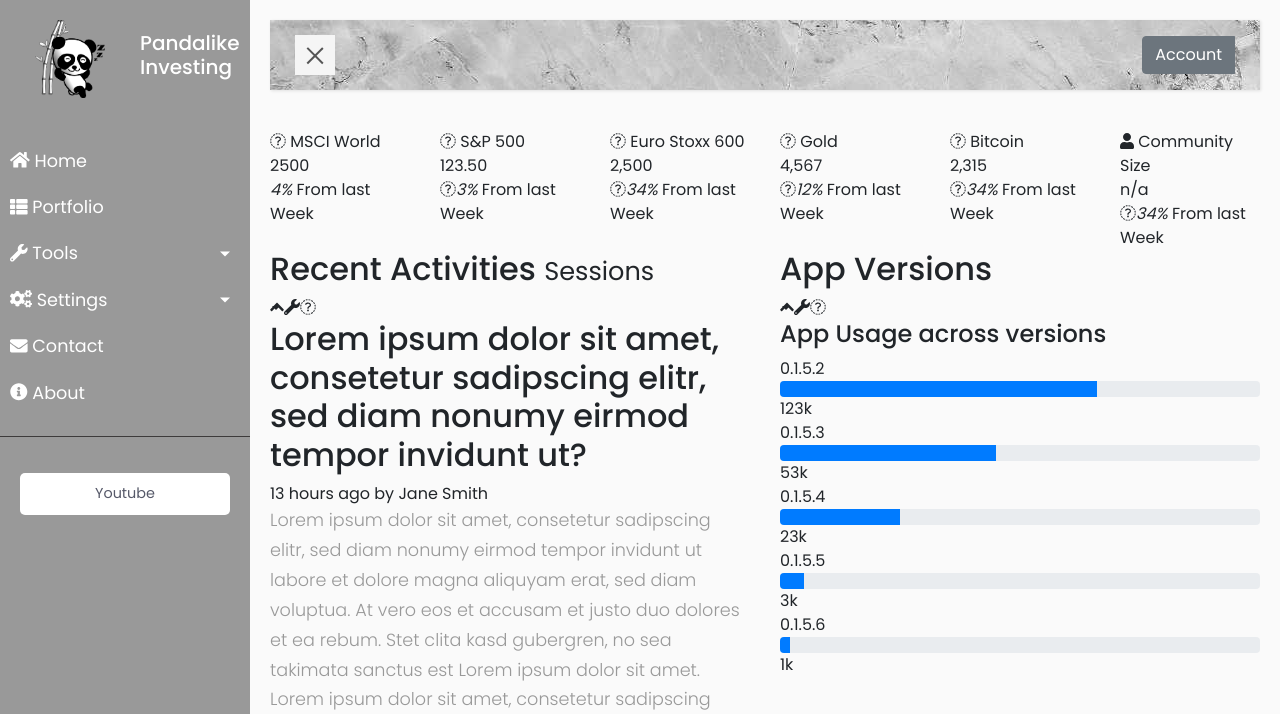
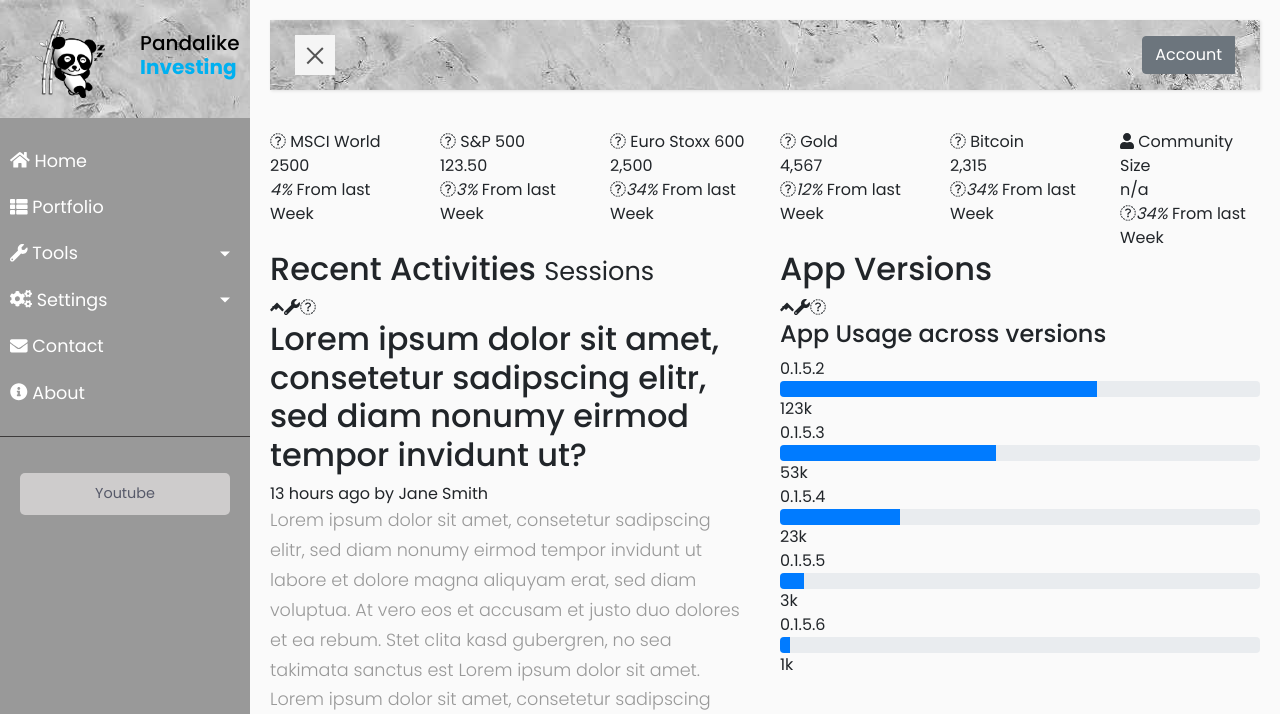
Before and after one commit to SchneiderDaniel/PandalikeInvesting2, a Python web app: template app/home/templates/index.html in a window 1280 px wide. Shown: the top 714 px of the page. Run offline with Jinja, Linux system fonts and the light colour scheme; the template is opened without the code that fills it, so the values that code supplies are empty; some libraries are stand-ins or nearby versions.

Commit message:
sidebar styling

```diff
--- a/app/base/static/css/custom.css
+++ b/app/base/static/css/custom.css
@@ -15,6 +15,11 @@ p {
     font-weight: 300;
     line-height: 1.7em;
     color: #999;
+}
+
+b {
+    color: #00b0f0;
+
 }
 
 a, a:hover, a:focus {
@@ -74,7 +79,9 @@ a, a:hover, a:focus {
 
 #sidebar .sidebar-header {
     padding: 20px;
-    background: #999;
+    color: black;
+    background: rgb(185, 185, 185);
+    background-image: url("../images/background.jpg");
 }
 
 #sidebar ul.components {
@@ -135,12 +142,12 @@ ul.CTAs a {
 }
 
 a.download {
-    background: #fff;
+    background: #cecccc;;
     color: #565969;
 }
 
 a.article, a.article:hover {
-    background: #999 !important;
+    background: #cecccc; !important;
     color: #fff !important;
 }
 
--- a/app/base/templates/site_template/sidebar.html
+++ b/app/base/templates/site_template/sidebar.html
@@ -6,7 +6,7 @@
           <img src="/static/images/img.png" class="img-fluid" alt="Responsive image">
         </div>
         <div class="col-6 mx-auto">
-          <h5>Pandalike  <br/> Investing</h5>
+          <h5>Pandalike  <br/> <b> Investing</b></h5>
       </div>
     </div>
 </div>
--- a/app/base/templates/site_template/top_navigation.html
+++ b/app/base/templates/site_template/top_navigation.html
@@ -20,13 +20,13 @@
                 <div class="dropdown-menu dropdown-menu-lg-right">
                     {% if current_user.username %}
                   {% if Is_admin %}
-                  <button class="dropdown-item" href="/setting/add_user" type="button">Admin Settings</button>
+                  <button class="dropdown-item" type="button"><a href="/setting/add_user">Admin Settings</a></button>
                   {% else %}
-                  <button class="dropdown-item" href="/setting/change_password" type="button">Settings</button>
+                  <button class="dropdown-item"  type="button"><a href="/setting/change_password">Settings</a></button>
                   {% endif %}
-                  <button class="dropdown-item" href="/logout" type="button">Log Out</button>
+                  <button class="dropdown-item"  type="button"><a href="/logout">Log Out</a></button>
                   {% else %}
-                  <button class="dropdown-item" href="/login" type="button">Log In</button>
+                  <button class="dropdown-item" type="button"><a href="/login">Log In</a></button>
                   {% endif %}
                 </div>
               </div>
```
